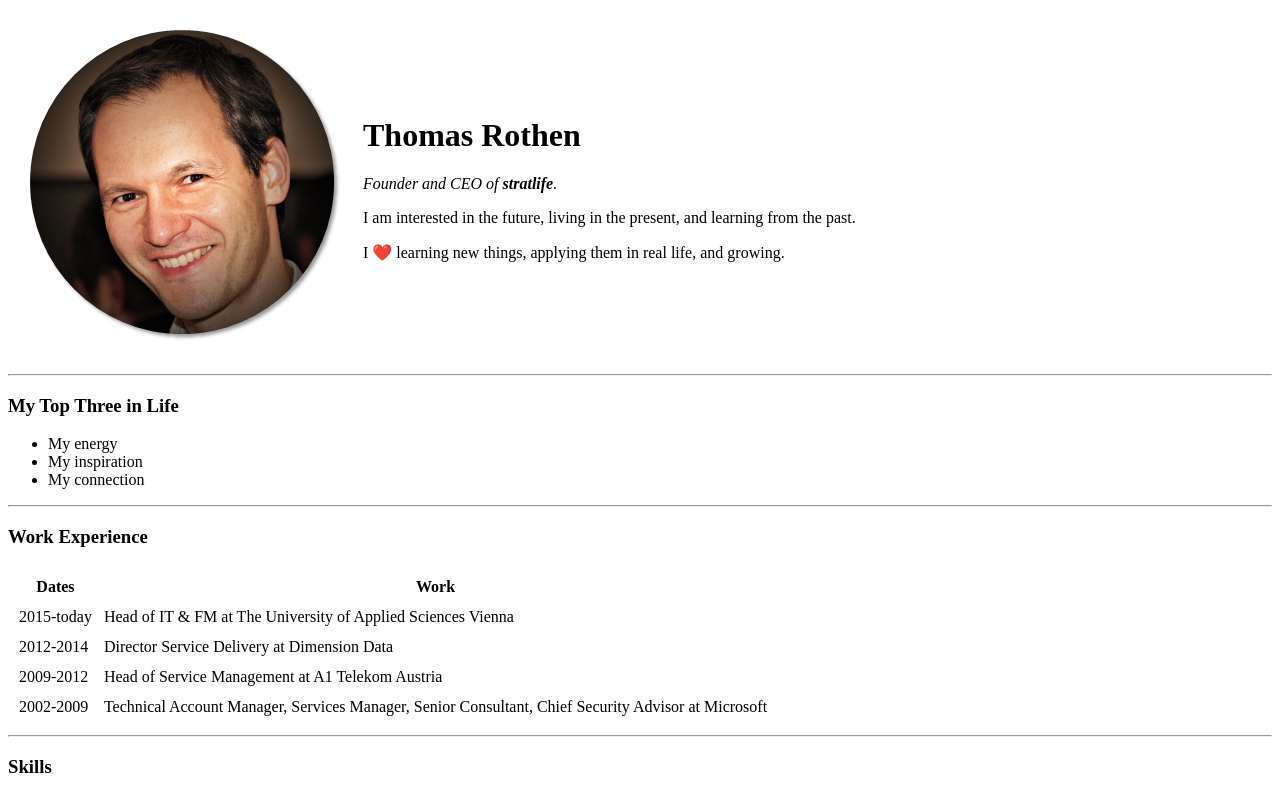
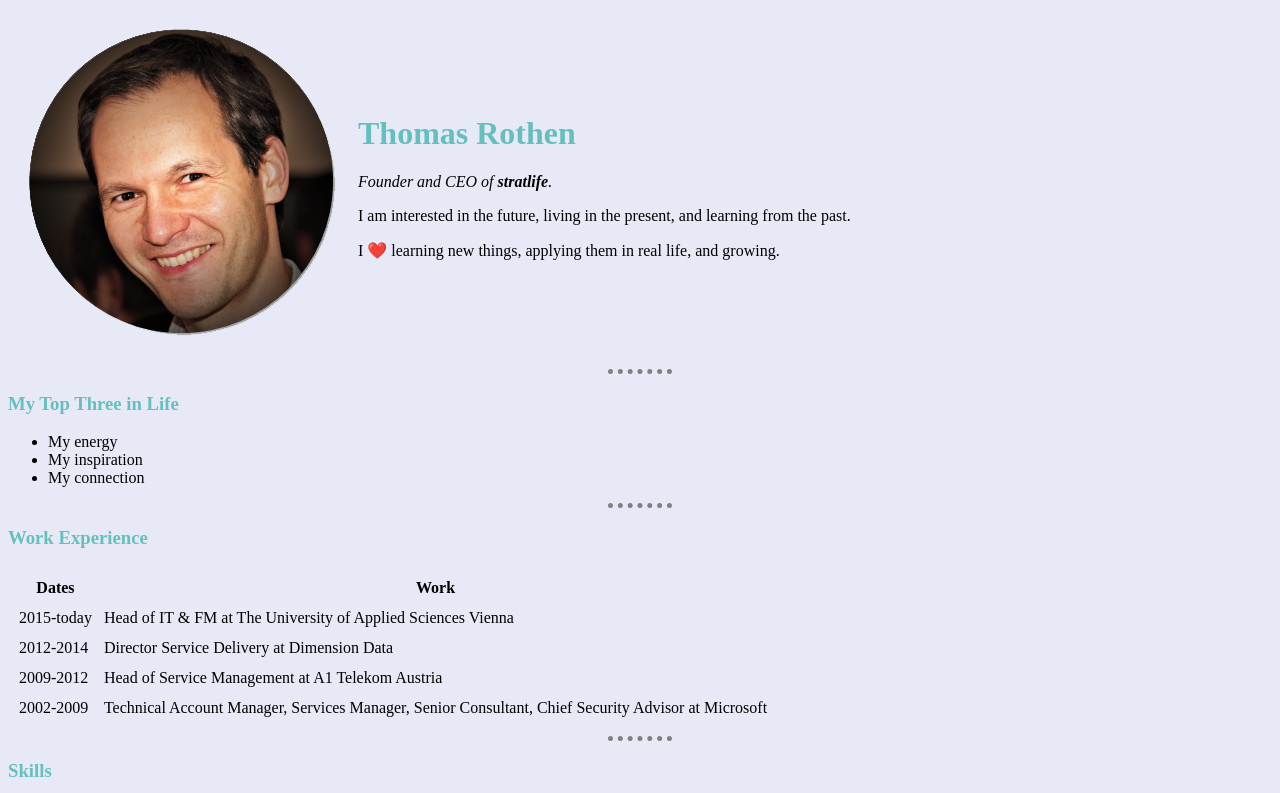
Before and after one commit to Captain-Tom/cv, a plain HTML site: page index.html in a window 1280 px wide. Shown: the top 793 px of the page. Drawn offline with Linux system fonts and the light colour scheme.

Commit message:
Add files via upload

```diff
--- /dev/null
+++ b/css/styles.css
@@ -0,0 +1,15 @@
+body {
+    background-color: #e7eaf6;
+  }
+
+  hr {
+    border-style: none;
+    border-top-style: dotted;
+    border-color: grey;
+    border-width: 5px;
+    width: 5%;
+  }
+
+  h1, h3 {
+      color: #66BFBF;
+  }
--- a/index.html
+++ b/index.html
@@ -4,11 +4,13 @@
     <meta charset="UTF-8">
     <meta name="description" content="The website of Thomas Rothen provides an overview of the life and interests of Thomas Rothen. It also gives you insight into the world and mind of Thomas. ">
     <title>Thomas Rothen's homepage</title>
+    <link rel="stylesheet" href="css/styles.css">
+
 </head>
 <body>
     <table cellspacing="20">
         <tr>
-            <td><img src="Tom.png" alt="tom profile picture"></td>
+            <td><img src="images/Tom.png" alt="tom profile picture"></td>
             <td>
                 <h1>Thomas Rothen</h1>
                 <p><em>Founder and CEO of <strong>stratlife</strong>.</em></p>
```
Also changed, not shown: contact.html (+2 -1 lines), hobbies.html (+1 -0 lines), images/Tom-tr.png (added), images/Tom.png (added).
